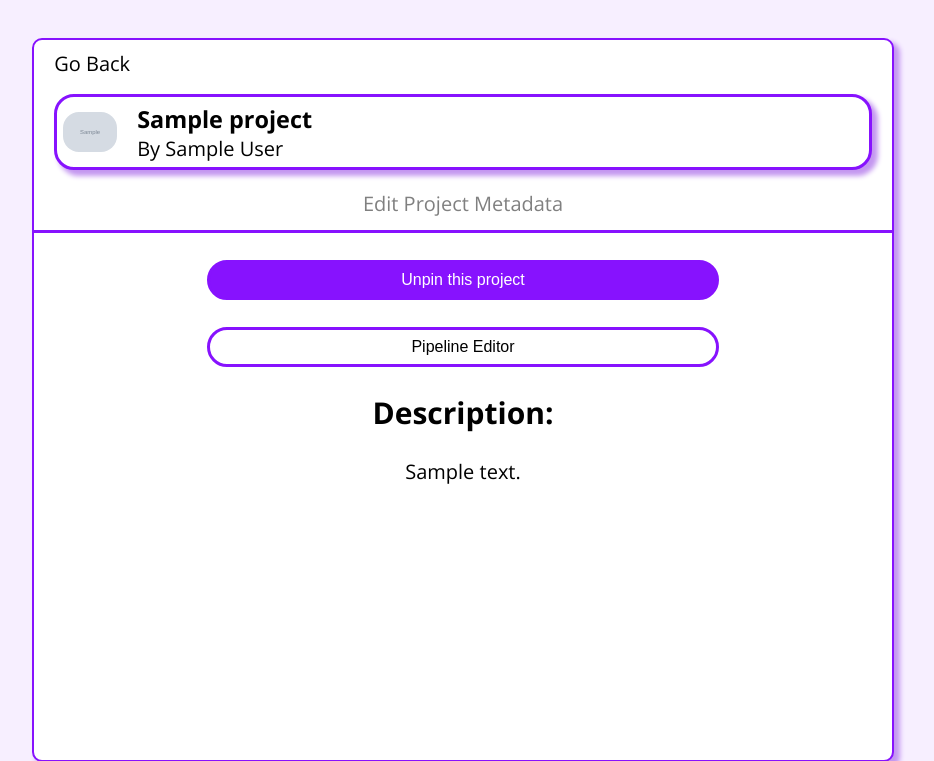
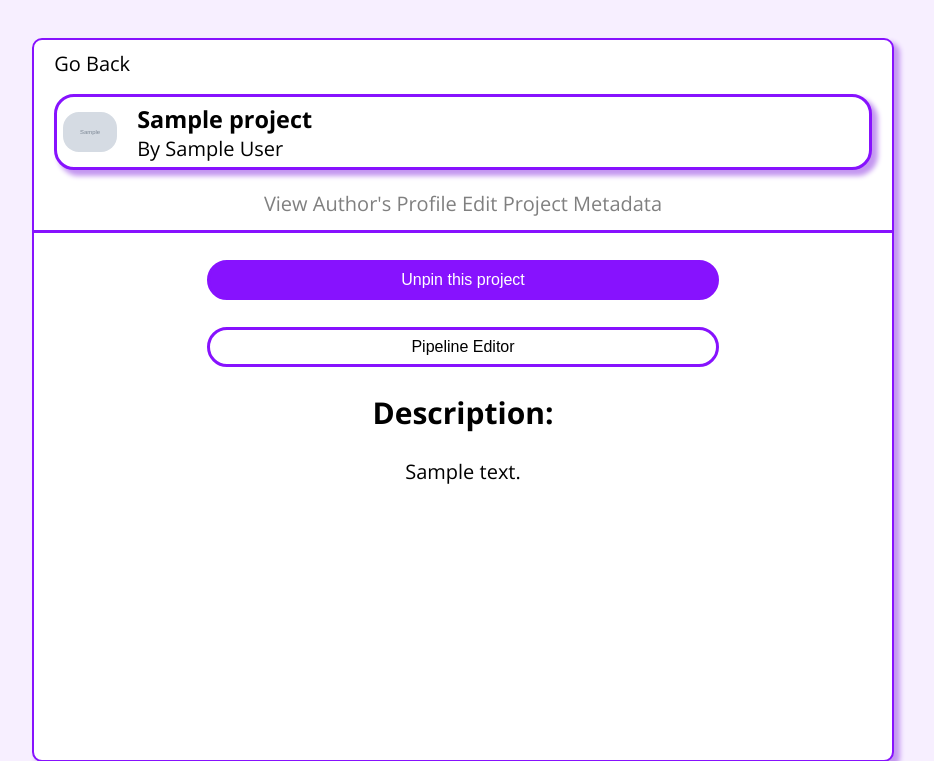
Before and after one commit to Miv2nir/diploma2425, a Django app: page /projects/00000000-0000-0000-0000-000000000001/ in a window 1280 px wide. Shown: the top 761 px of the page, without its empty margins (177-1111 px from the left). Run offline with Django 5.2, Linux system fonts and the light colour scheme; a user stored in the database is signed in; tables that the repository leaves empty hold one stand-in row (values such as "Sample post"); grey boxes marked "Sample" are stand-in pictures.

Commit message:
add link to author profile on project item page

```diff
--- a/timesite/backend/templates/backend/project_item.html
+++ b/timesite/backend/templates/backend/project_item.html
@@ -30,6 +30,7 @@
                             By {{item.user|get_display_name}}
                         </div>
                     </div>
+                    <a href="/profile/{{item.user}}/" class="fancy-underline subtitle">View Author's Profile</a>
                     {% if is_author %}
                     <a href="metadata_edit/" class="fancy-underline subtitle">Edit Project Metadata</a>
                     {%endif%}
```
